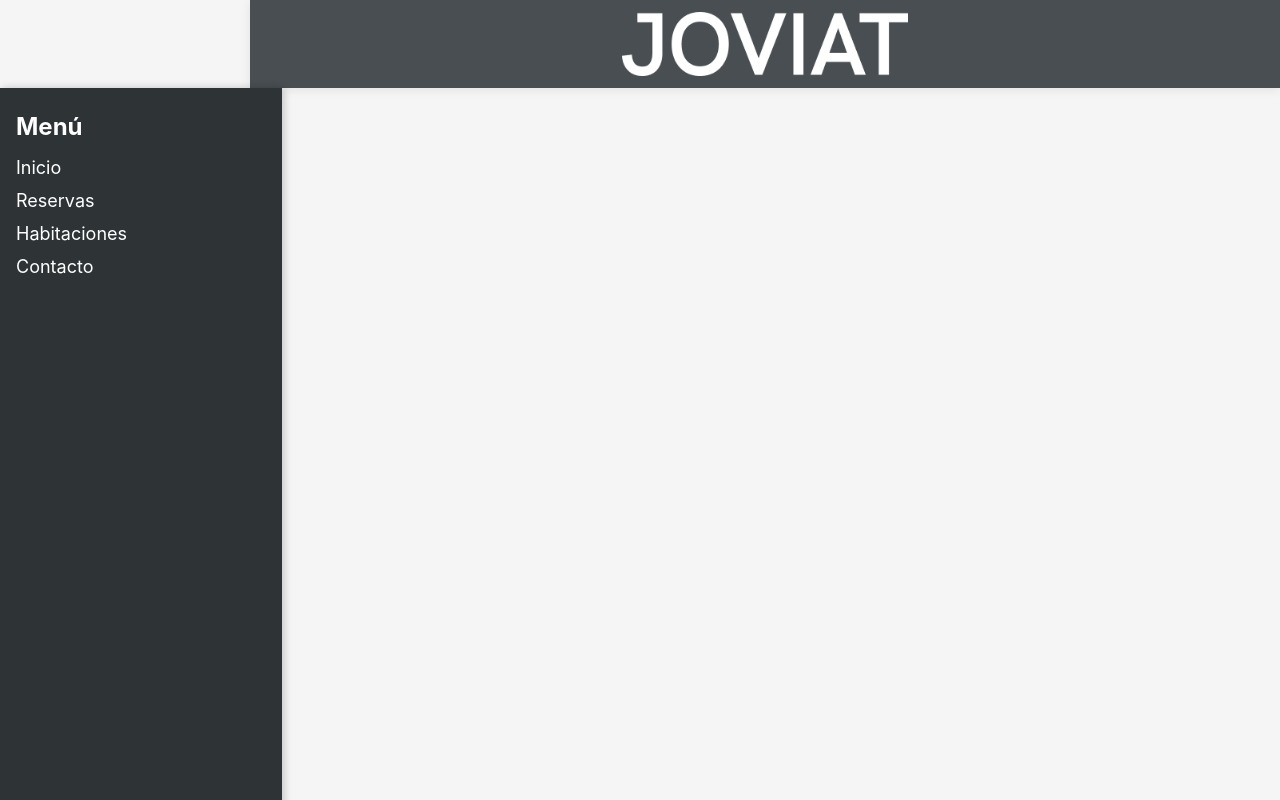
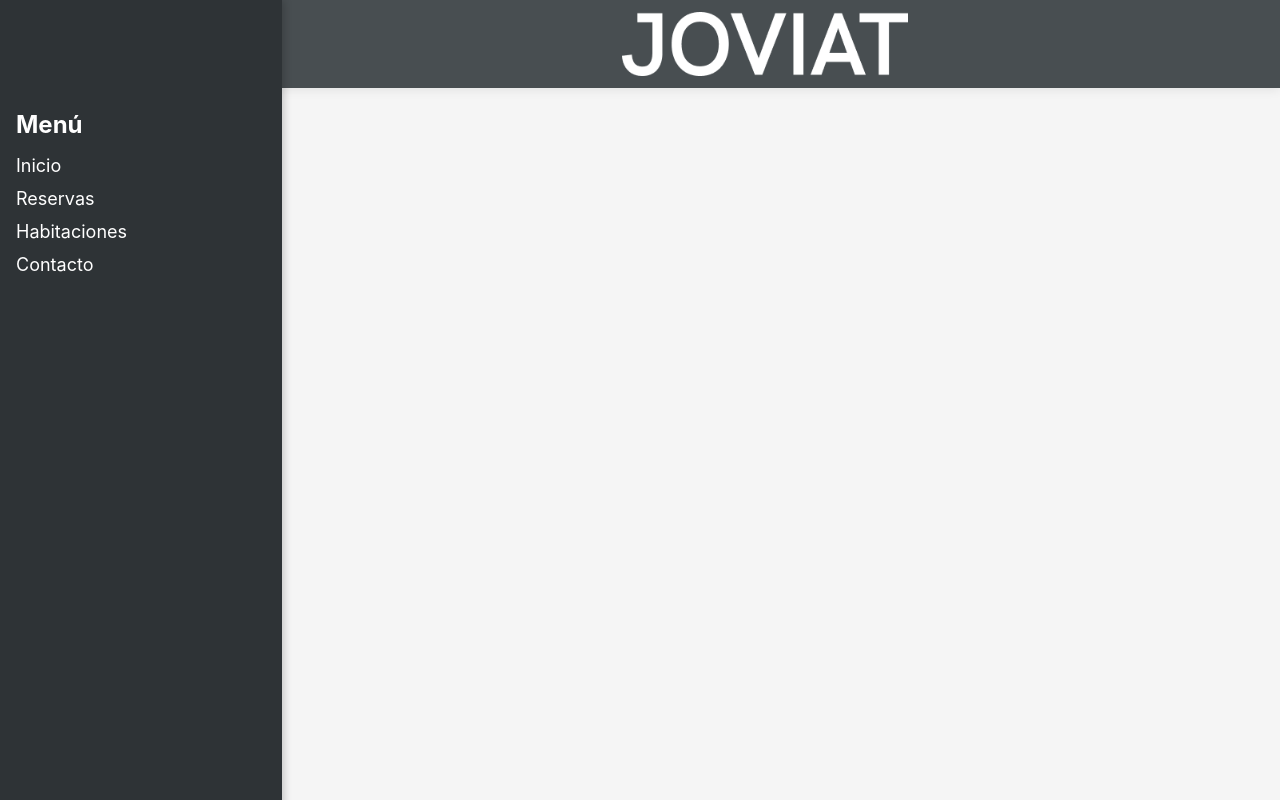
Before and after one commit to DaviSR20/Joviat-Hosteleria, a React (Create React App) app: page / in a window 1280 px wide. Built offline with nearby package versions, Linux system fonts and the light colour scheme.

Commit message:
Menu lateral+ Mobil menu

```diff
--- a/src/App.css
+++ b/src/App.css
@@ -42,20 +42,19 @@
 
 .left-sidebar {
   position: fixed;
-  top: 88px;
+  top: 0; /* antes 88px */
   left: 0;
   width: 250px;
   max-width: 90vw;
-  height: calc(100vh - 88px);
+  height: 100vh; /* antes calc(...) */
   background-color: #2e3336;
   color: #ffffff;
-  padding: 24px 16px;
+  padding: 110px 16px 24px; /* espacio arriba para no tapar el logo */
   transform: translateX(-100%);
   transition: transform 0.25s ease;
   box-shadow: 2px 0 8px rgba(0, 0, 0, 0.2);
   overflow-y: auto;
 }
-
 .left-sidebar.open {
   transform: translateX(0);
 }
```
